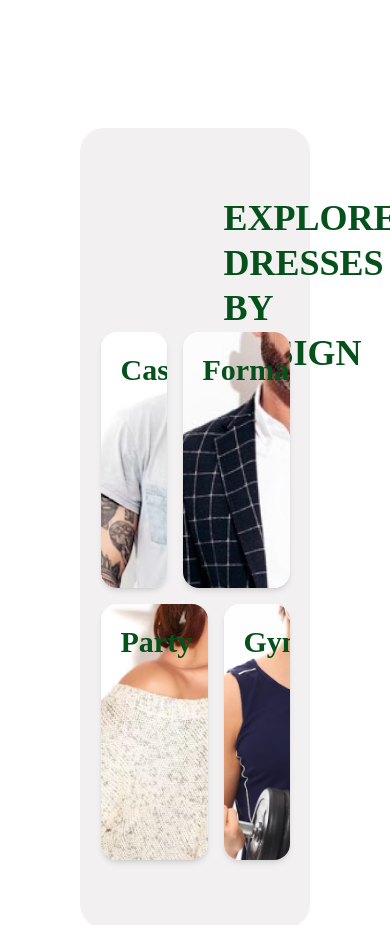
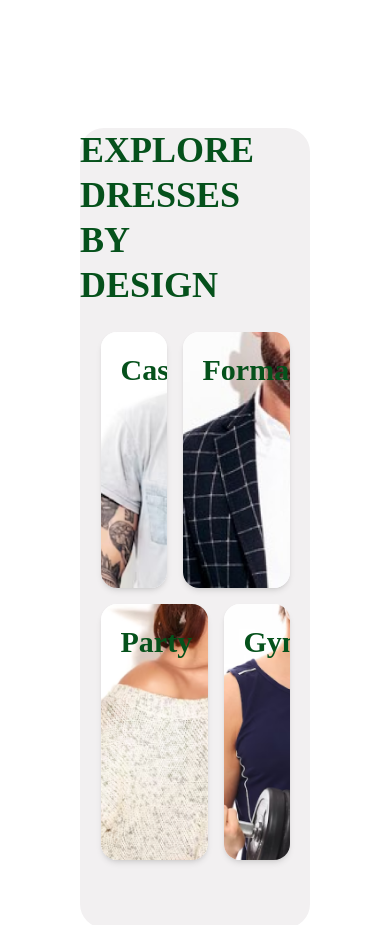
Before and after one commit to injanisgg/capstone-project-hv8, a React (Create React App) app: page / in a window 390 px wide. Shown: the part 1000-1925 px from the top of the page. Built offline with nearby package versions, Linux system fonts and the light colour scheme; no server answers.

Commit message:
`Update h1 element in DressStyle component with responsive design classes`

```diff
--- a/src/components/DressStyle.jsx
+++ b/src/components/DressStyle.jsx
@@ -9,7 +9,7 @@ function DressStyle() {
   return (
     <>
     <div className='bg-landing mx-20 my-16 rounded-3xl h-[800px] w-max-2xl grid grid-cols-12 grid-rows-12 gap-4'>
-        <h1 className='text-main-army font-extrabold text-4xl leading-tight col-start-4 col-span-6 row-start-2 ml-[82px] md:col-start-4 md:col-span-6 md:ml-0'>EXPLORE DRESSES BY DESIGN</h1>
+        <h1 className='text-main-army font-extrabold text-4xl leading-tight 1xl:col-start-4 1xl:col-span-6 1xl:row-start-2 1xl:ml-[82px] xl:col-start-4 xl:col-span-6 xl:row-start-2 xl:ml-4'>EXPLORE DRESSES BY DESIGN</h1>
         <div className='col-start-2 col-span-4 row-start-4 row-span-3'>
             <CardRelative picture={Casual} title={'Casual'} alt={'Casual'}/>
         </div>
```
